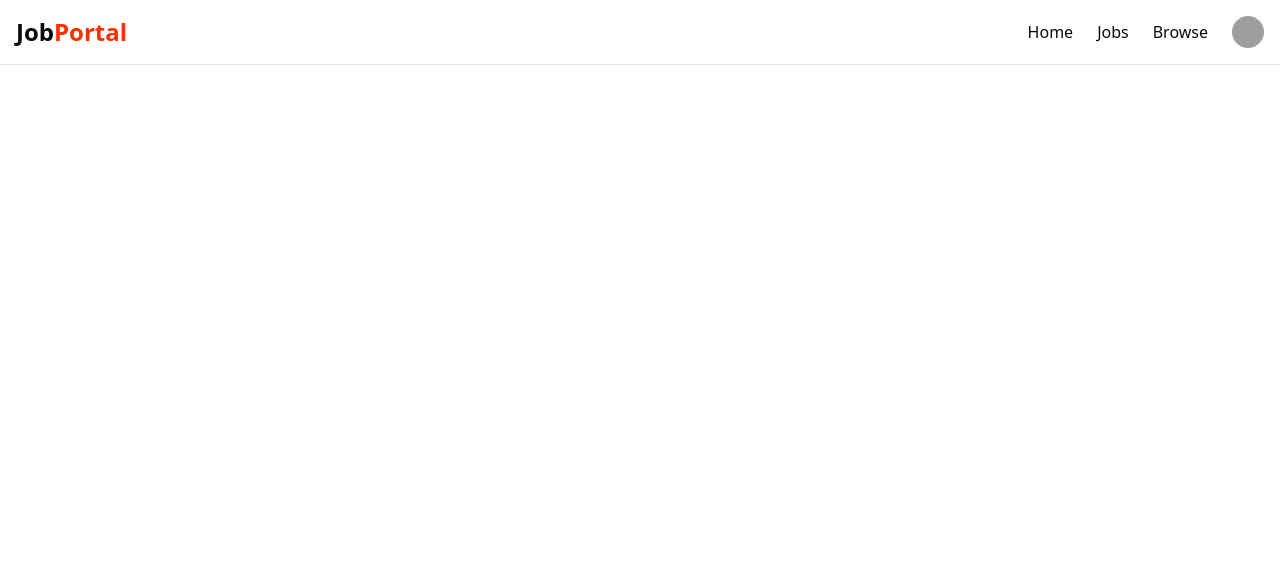
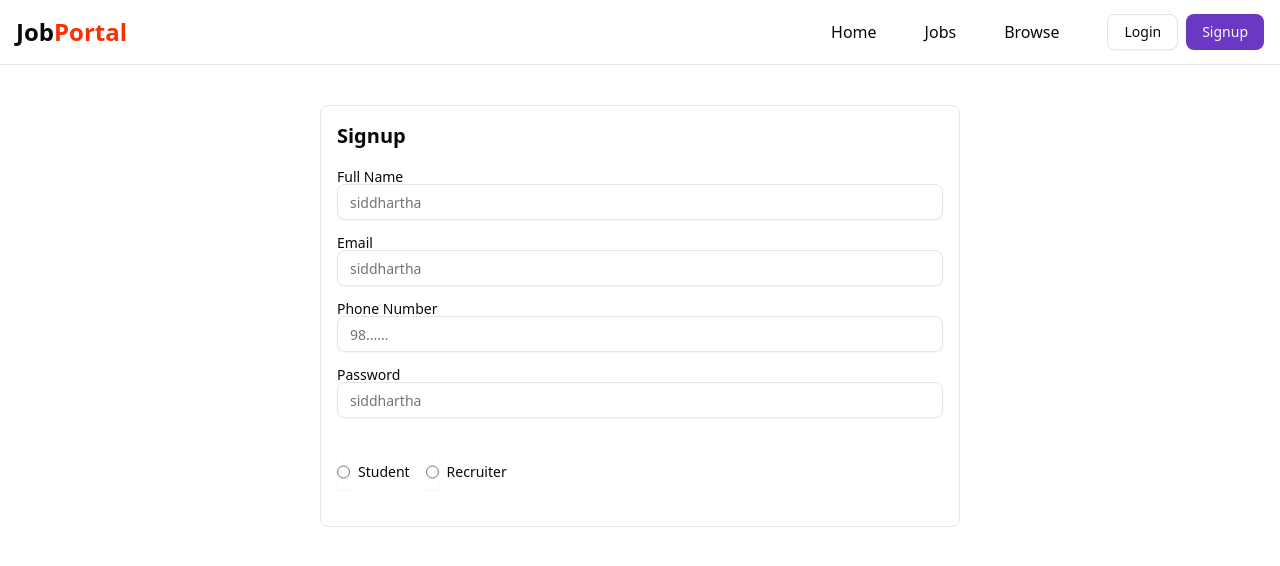
Before and after one commit to siddharthaLamichhane/JOB_PORTAL_WEBSITE, a React app in the folder frontend/: page /signup in a window 1280 px wide. Shown: the top 566 px of the page. Built offline with nearby package versions, Linux system fonts and the light colour scheme; grey boxes are pictures that could not be loaded; the HTML template or start-up script is replaced by a standard one.

Commit message:
creating Navbar

```diff
--- a/frontend/package.json
+++ b/frontend/package.json
@@ -11,7 +11,9 @@
   },
   "dependencies": {
     "@radix-ui/react-avatar": "^1.1.11",
+    "@radix-ui/react-label": "^2.1.8",
     "@radix-ui/react-popover": "^1.1.15",
+    "@radix-ui/react-radio-group": "^1.3.8",
     "@radix-ui/react-slot": "^1.2.4",
     "@reduxjs/toolkit": "^2.11.2",
     "@tailwindcss/vite": "^4.1.18",
--- a/frontend/src/App.jsx
+++ b/frontend/src/App.jsx
@@ -1,11 +1,30 @@
 import "./App.css";
-import { Navbar } from "./components/shared/Navbar.jsx";
+import { createBrowserRouter, RouterProvider } from "react-router-dom";
+
+import { Login } from "./components/auth/Login.jsx";
+import { Signup } from "./components/auth/Signup.jsx";
+import { Home } from "./components/Home.jsx";
+const appRouter = createBrowserRouter([
+  {
+    path: "/",
+    element: <Home />,
+  },
+  {
+    path: "/jobs",
+    element: <Home />,
+  },
+  {
+    path: "/login",
+    element: <Login />,
+  },
+  {
+    path: "/signup",
+    element: <Signup />,
+  },
+]);
+
 function App() {
-  return (
-    <div>
-      <Navbar />
-    </div>
-  );
+  return <RouterProvider router={appRouter} />;
 }
 
 export default App;
--- /dev/null
+++ b/frontend/src/components/Home.jsx
@@ -0,0 +1,9 @@
+import React from "react";
+import { Navbar } from "../components/shared/Navbar.jsx";
+export const Home = () => {
+  return (
+    <div>
+      <Navbar />
+    </div>
+  );
+};
--- /dev/null
+++ b/frontend/src/components/auth/Login.jsx
@@ -0,0 +1,10 @@
+import React from "react";
+
+export const Login = () => {
+  return (
+    <div>
+      Login
+      <h1>hi there</h1>
+    </div>
+  );
+};
--- /dev/null
+++ b/frontend/src/components/auth/Signup.jsx
@@ -0,0 +1,63 @@
+import React from "react";
+import { Navbar } from "../../components/shared/Navbar.jsx";
+import { Label } from "@/components/ui/label";
+import { Input } from "@/components/ui/input";
+
+import { RadioGroup, RadioGroupItem } from "@/components/ui/radio-group";
+export const Signup = () => {
+  return (
+    <div>
+      <Navbar />
+      <div className="flex items-center  justify-center max-w-7xl mx-auto">
+        <form
+          action=""
+          className="w-1/2 border border-gray-200 rounded-md p-4 my-10"
+        >
+          <h1 className="font-bold text-xl mb-5">Signup</h1>
+          <div className="my-4">
+            <Label>Full Name</Label>
+            <Input type="text" placeholder="siddhartha" />
+          </div>
+          <div className="my-4">
+            <Label>Email</Label>
+            <Input type="text" placeholder="siddhartha" />
+          </div>
+          <div className="my-4">
+            <Label>Phone Number</Label>
+            <Input type="text" placeholder="98......" />
+          </div>
+          <div className="my-4">
+            <Label>Password</Label>
+            <Input type="text" placeholder="siddhartha" />
+          </div>
+          <div className="flex items-center justify-between">
+            <RadioGroup
+              defaultValue="student"
+              className="flex items-center my-5 gap-4"
+            >
+              <div className="flex items-center space-x-2">
+                <Input
+                  type="radio"
+                  name="role"
+                  value="student"
+                  className="cursor-pointer"
+                />
+                <Label htmlFor="option-one">Student</Label>
+              </div>
+              <div className="flex items-center space-x-2">
+                <Input
+                  type="radio"
+                  name="role"
+                  value="recruiter"
+                  className="cursor-pointer"
+                />
+
+                <Label htmlFor="option-two">Recruiter</Label>
+              </div>
+            </RadioGroup>
+          </div>
+        </form>
+      </div>
+    </div>
+  );
+};
--- a/frontend/src/components/shared/Navbar.jsx
+++ b/frontend/src/components/shared/Navbar.jsx
@@ -7,18 +7,31 @@
 import { Avatar, AvatarFallback, AvatarImage } from "../ui/avatar.jsx";
 
 export const Navbar = () => {
+  let user = false;
   return (
     <div className="bg-white border-b">
       <div className="flex items-center justify-between mx-auto max-w-7xl h-16 px-4">
         <h1 className="text-2xl font-bold">
           Job<span className="text-[#f83002]">Portal</span>
         </h1>
-
-        <ul className="flex items-center font-medium gap-6">
+        <div className="flex items-center gap-12">
+          <ul className="flex items-center font-medium gap-12">
             <li className="cursor-pointer">Home</li>
             <li className="cursor-pointer">Jobs</li>
             <li className="cursor-pointer">Browse</li>
-
+          </ul>
+          {!user ? (
+            <div className="flex item-center gap-2">
+              <Link to="/login">
+                <Button variant="outline">Login</Button>
+              </Link>
+              <Link to="/signup">
+                <Button className="bg-[#6A38C2] hover:bg-[#240f47]">
+                  Signup
+                </Button>
+              </Link>
+            </div>
+          ) : (
             <Popover>
               <PopoverTrigger asChild>
                 <Avatar className="cursor-pointer">
@@ -57,7 +70,8 @@
                 </div>
               </PopoverContent>
             </Popover>
-        </ul>
+          )}
+        </div>
       </div>
     </div>
   );
--- /dev/null
+++ b/frontend/src/components/ui/input.jsx
@@ -0,0 +1,24 @@
+import * as React from "react"
+
+import { cn } from "@/lib/utils"
+
+function Input({
+  className,
+  type,
+  ...props
+}) {
+  return (
+    <input
+      type={type}
+      data-slot="input"
+      className={cn(
+        "file:text-foreground placeholder:text-muted-foreground selection:bg-primary selection:text-primary-foreground dark:bg-input/30 border-input h-9 w-full min-w-0 rounded-md border bg-transparent px-3 py-1 text-base shadow-xs transition-[color,box-shadow] outline-none file:inline-flex file:h-7 file:border-0 file:bg-transparent file:text-sm file:font-medium disabled:pointer-events-none disabled:cursor-not-allowed disabled:opacity-50 md:text-sm",
+        "focus-visible:border-ring focus-visible:ring-ring/50 focus-visible:ring-[3px]",
+        "aria-invalid:ring-destructive/20 dark:aria-invalid:ring-destructive/40 aria-invalid:border-destructive",
+        className
+      )}
+      {...props} />
+  );
+}
+
+export { Input }
--- /dev/null
+++ b/frontend/src/components/ui/label.jsx
@@ -0,0 +1,21 @@
+import * as React from "react"
+import * as LabelPrimitive from "@radix-ui/react-label"
+
+import { cn } from "@/lib/utils"
+
+function Label({
+  className,
+  ...props
+}) {
+  return (
+    <LabelPrimitive.Root
+      data-slot="label"
+      className={cn(
+        "flex items-center gap-2 text-sm leading-none font-medium select-none group-data-[disabled=true]:pointer-events-none group-data-[disabled=true]:opacity-50 peer-disabled:cursor-not-allowed peer-disabled:opacity-50",
+        className
+      )}
+      {...props} />
+  );
+}
+
+export { Label }
--- /dev/null
+++ b/frontend/src/components/ui/radio-group.jsx
@@ -0,0 +1,41 @@
+import * as React from "react"
+import * as RadioGroupPrimitive from "@radix-ui/react-radio-group"
+import { CircleIcon } from "lucide-react"
+
+import { cn } from "@/lib/utils"
+
+function RadioGroup({
+  className,
+  ...props
+}) {
+  return (
+    <RadioGroupPrimitive.Root
+      data-slot="radio-group"
+      className={cn("grid gap-3", className)}
+      {...props} />
+  );
+}
+
+function RadioGroupItem({
+  className,
+  ...props
+}) {
+  return (
+    <RadioGroupPrimitive.Item
+      data-slot="radio-group-item"
+      className={cn(
+        "border-input text-primary focus-visible:border-ring focus-visible:ring-ring/50 aria-invalid:ring-destructive/20 dark:aria-invalid:ring-destructive/40 aria-invalid:border-destructive dark:bg-input/30 aspect-square size-4 shrink-0 rounded-full border shadow-xs transition-[color,box-shadow] outline-none focus-visible:ring-[3px] disabled:cursor-not-allowed disabled:opacity-50",
+        className
+      )}
+      {...props}>
+      <RadioGroupPrimitive.Indicator
+        data-slot="radio-group-indicator"
+        className="relative flex items-center justify-center">
+        <CircleIcon
+          className="fill-primary absolute top-1/2 left-1/2 size-2 -translate-x-1/2 -translate-y-1/2" />
+      </RadioGroupPrimitive.Indicator>
+    </RadioGroupPrimitive.Item>
+  );
+}
+
+export { RadioGroup, RadioGroupItem }
```
Also changed, not shown: 1 other file (tests, documents, lock files or other folders). Lines whose indentation alone changed are shown as unchanged.
